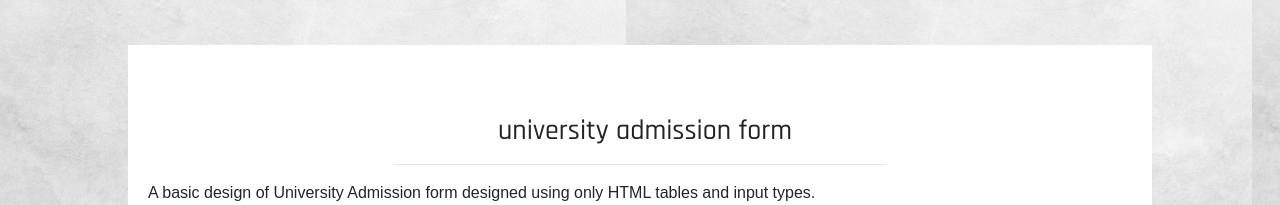
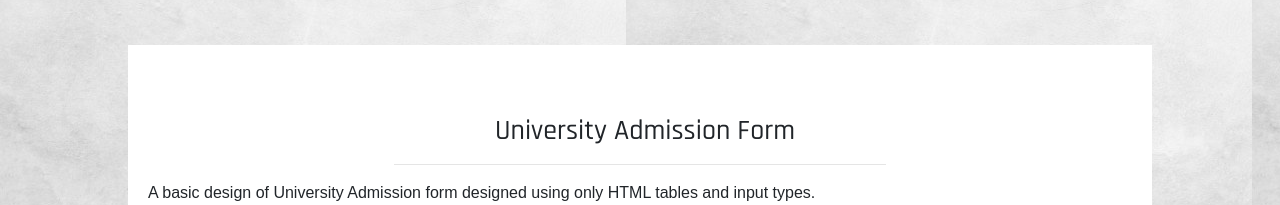
Before and after one commit to ekamjit105/portfolionew, a plain HTML site: page tech.html in a window 1280 px wide. Shown: the part 4239-4444 px from the top of the page. Drawn offline with nearby package versions, Linux system fonts and the light colour scheme; a web font is replaced by a local one.

Commit message:
Update tech.html

```diff
--- a/tech.html
+++ b/tech.html
@@ -157,7 +157,7 @@ $(document).ready(function(){
 
           <div class="col-sm para" style="background: white;  padding: 70px 20px;">
 
-                <h3 align="center">university admission form</h3>
+                <h3 align="center">University Admission Form</h3>
                 <hr align="center" width="50%">
                 A basic design of University Admission form designed using only HTML tables and input types.
           </div>
@@ -201,7 +201,7 @@ $(document).ready(function(){
                   <br><br>
                   Firstly the clicking angle needed to be changed so that the pic appears to be clicked from a slightly greater height (in line with the face). This can be compared throught the pillars which appear to be slightly tilted backwards in the second (orignal) picture
                   <br><br>
-                  Then the pic had to be cropped in such a way that it appeared to be taken within a range of 2.5 meters(portrait photography optimum distance).
+                  Then the pic had to be cropped in such a way that it appeared to be taken within a range of 2.5 meters (portrait photography optimum distance).
                   <br><br>
                   Next, the righside of the face had to be completely recolourised in order to remove the shadowy effect. This also involved adjusting lighting in the background part and making left side appear slightly brighter.
                   <br><br>
```
